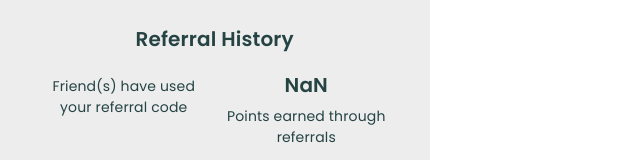
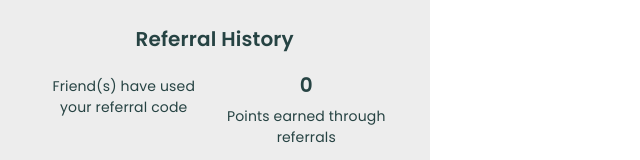
Before and after one commit to sei43-projectFlipTable/FlipTable, a React (Vite) app in the folder front-end/: page /referral in a window 1280 px wide. Shown: the part 406-566 px from the top of the page, without its empty margins (0-640 px from the left). Built offline with nearby package versions, Linux system fonts and the light colour scheme.

Commit message:
Debugged referral page
-ReferredCount now defaults to 0

```diff
--- a/front-end/src/pages/ReferralPage.jsx
+++ b/front-end/src/pages/ReferralPage.jsx
@@ -16,7 +16,7 @@ function ReferralPage() {
   const [userData, setUserData] = useState([]);
 
   //get data of user that is logged in
-  const getUserData = async (req, res) => {
+  const getUserData = async () => {
     const { ok, data } = await fetchData(
       "/user/",
       userCtx.accessToken,
@@ -46,7 +46,7 @@ function ReferralPage() {
 
   //fetch users
   const getUsers = async () => {
-    const { ok, data } = await fetchData("/user");
+    const { ok, data } = await fetchData("/user", userCtx.accessToken);
     //filter out only users with wasReferred:false
     if (ok) {
       const onlyNotReferredUsers = data.filter((user) => {
@@ -149,7 +149,7 @@ function ReferralPage() {
                 </div>
               </div>
               <div className={styles.referralPointsEarnedFrame}>
-                <div>{userData.referredCount * 500}</div>
+                <div>{(userData.referredCount || 0) * 500}</div>
                 <div className={styles.referralsUsedText}>
                   Points earned through referrals
                 </div>
```
